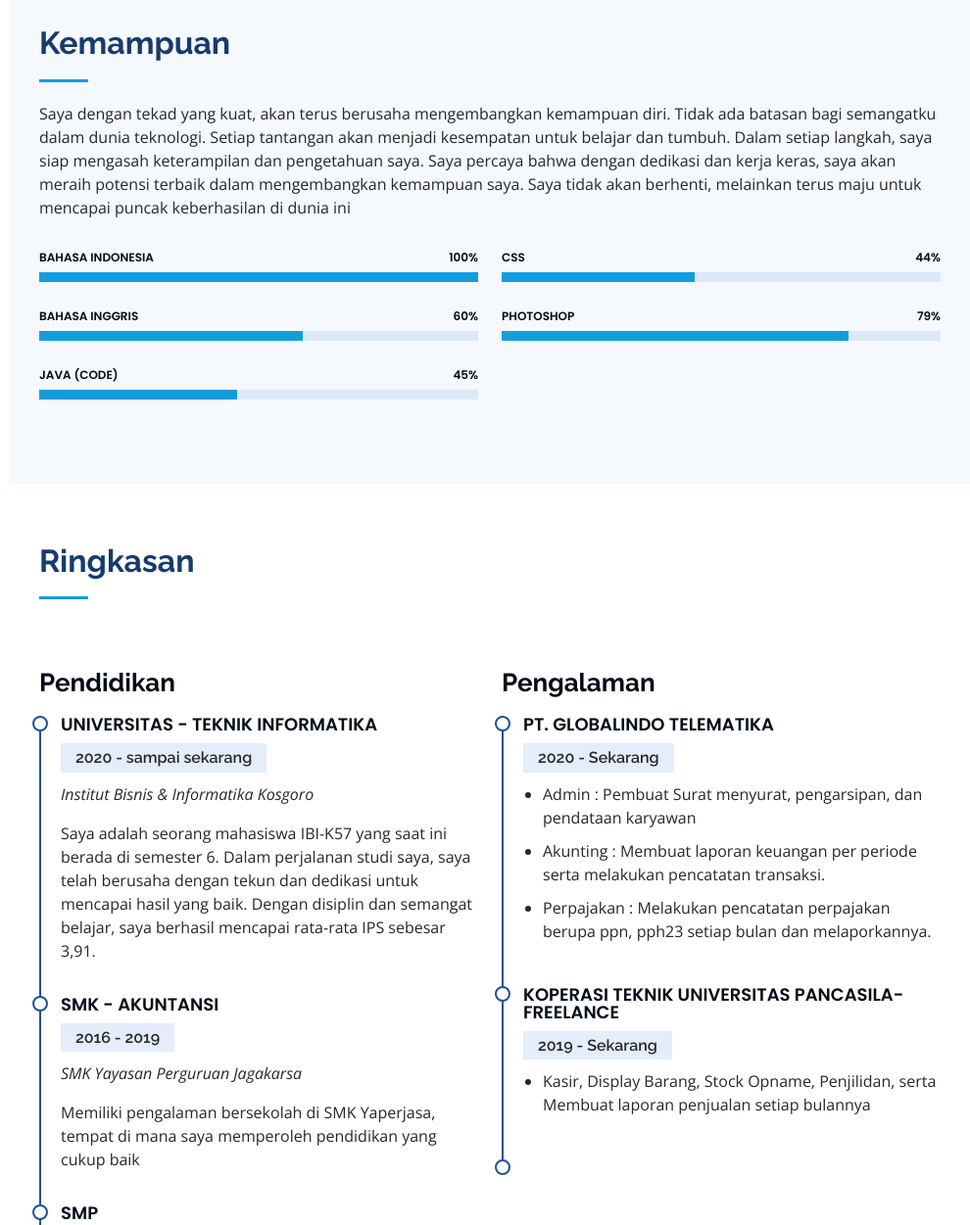
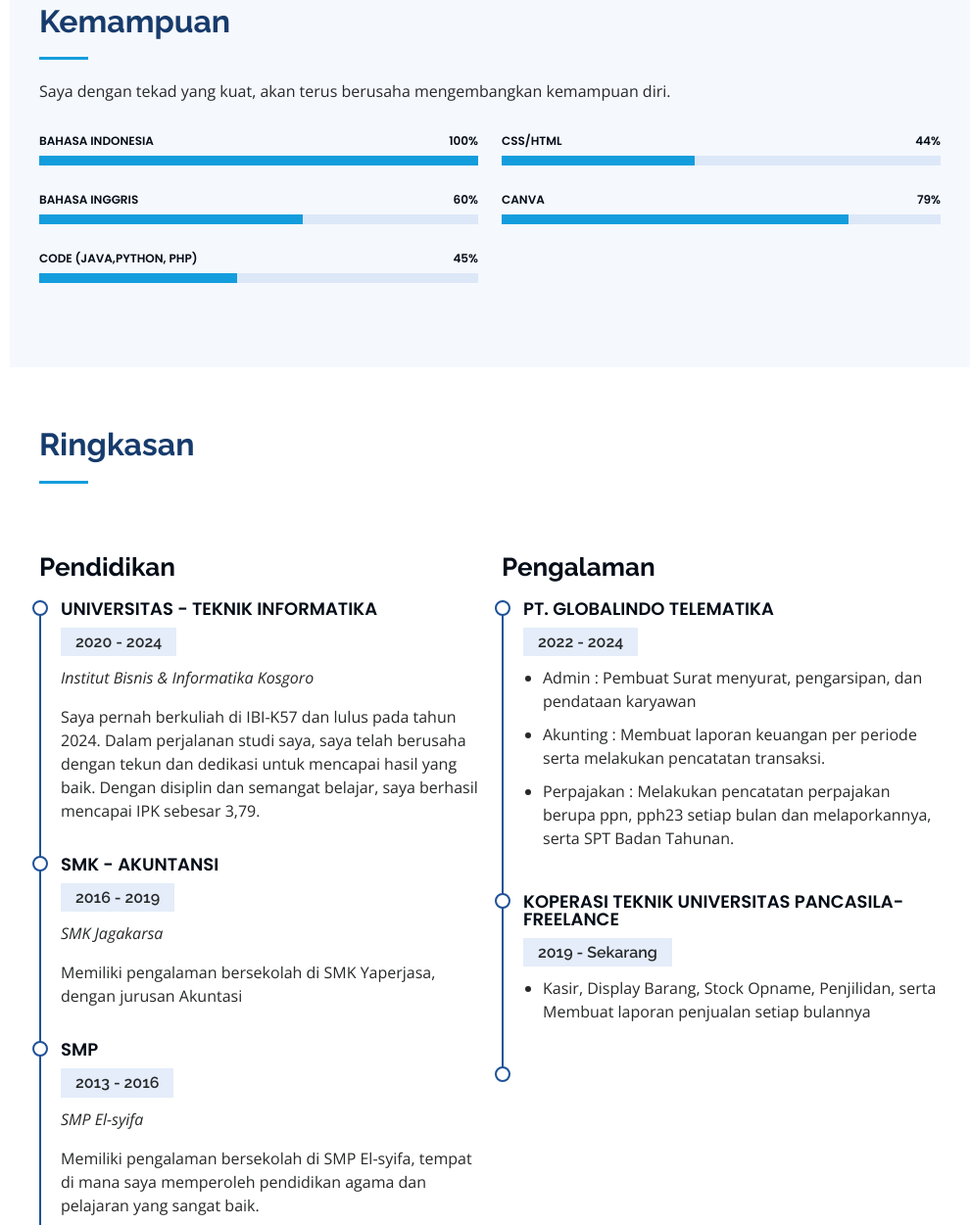
Before and after one commit to nisanurhasanah/nisanurhsnah.github.io, a plain HTML site: page index.html in a window 1280 px wide. Shown: the part 1335-2586 px from the top of the page at 98% size, without its empty margins (290-1280 px from the left). Drawn offline with nearby package versions, Linux system fonts and the light colour scheme.

Commit message:
Update index.html

```diff
--- a/index.html
+++ b/index.html
@@ -68,7 +68,7 @@
     <section id="hero" class="d-flex flex-column justify-content-center align-items-center">
       <div class="hero-container" data-aos="fade-in">
         <h1>Anisa Nurhasanah</h1>
-        <p>Saya adalah <span class="typed" data-typed-items="mahasiswa, karyawan"></span></p>
+        <p>Saya adalah <span class="typed" data-typed-items="karyawan, web developer"></span></p>
       </div>
     </section>
     <!-- End Hero -->
@@ -93,15 +93,13 @@
               <div class="row">
                 <div class="col-lg-6">
                   <ul>
-                    <li><i class="bi bi-chevron-right"></i> <strong>Tempat Lahir:</strong> <span>Cilacap</span></li>
-                    <li><i class="bi bi-chevron-right"></i> <strong>Tanggal Lahir:</strong> <span>9 Mei 2001</span></li>
+                    <li><i class="bi bi-chevron-right"></i> <strong>TTL:</strong> <span>Cilacap, 09 Mei 2001</span></li>
                     <li><i class="bi bi-chevron-right"></i> <strong>Telephon:</strong> <span>+62 858-5040-8384</span></li>
                     <li><i class="bi bi-chevron-right"></i> <strong>Domisili:</strong> <span>Jagakarsa, Jakarta Selatan</span></li>
                   </ul>
                 </div>
                 <div class="col-lg-6">
                   <ul>
-                    <li><i class="bi bi-chevron-right"></i> <strong>Umur :</strong> <span>22</span></li>
                     <li><i class="bi bi-chevron-right"></i> <strong>E-mail:</strong> <span>nisanurhsnah@gmail.com</span></li>
                   </ul>
                 </div>
@@ -118,9 +116,7 @@
           <div class="section-title">
             <h2>Kemampuan</h2>
             <p>
-              Saya dengan tekad yang kuat, akan terus berusaha mengembangkan kemampuan diri. Tidak ada batasan bagi semangatku dalam dunia teknologi. Setiap tantangan akan menjadi kesempatan untuk belajar dan tumbuh. Dalam setiap langkah,
-              saya siap mengasah keterampilan dan pengetahuan saya. Saya percaya bahwa dengan dedikasi dan kerja keras, saya akan meraih potensi terbaik dalam mengembangkan kemampuan saya. Saya tidak akan berhenti, melainkan terus maju
-              untuk mencapai puncak keberhasilan di dunia ini
+              Saya dengan tekad yang kuat, akan terus berusaha mengembangkan kemampuan diri.
             </p>
           </div>
 
@@ -141,7 +137,7 @@
               </div>
 
               <div class="progress">
-                <span class="skill">Java (Code)<i class="val">45%</i></span>
+                <span class="skill">Code (Java,Python, PHP)<i class="val">45%</i></span>
                 <div class="progress-bar-wrap">
                   <div class="progress-bar" role="progressbar" aria-valuenow="45" aria-valuemin="0" aria-valuemax="100"></div>
                 </div>
@@ -150,14 +146,14 @@
 
             <div class="col-lg-6" data-aos="fade-up" data-aos-delay="100">
               <div class="progress">
-                <span class="skill">Css<i class="val">44%</i></span>
+                <span class="skill">CSS/HTML<i class="val">44%</i></span>
                 <div class="progress-bar-wrap">
                   <div class="progress-bar" role="progressbar" aria-valuenow="44" aria-valuemin="0" aria-valuemax="100"></div>
                 </div>
               </div>
 
               <div class="progress">
-                <span class="skill">Photoshop <i class="val">79%</i></span>
+                <span class="skill">Canva<i class="val">79%</i></span>
                 <div class="progress-bar-wrap">
                   <div class="progress-bar" role="progressbar" aria-valuenow="79" aria-valuemin="0" aria-valuemax="100"></div>
                 </div>
@@ -180,24 +176,24 @@
               <h3 class="resume-title">Pendidikan</h3>
               <div class="resume-item">
                 <h4>Universitas - Teknik Informatika</h4>
-                <h5>2020 - sampai sekarang</h5>
+                <h5>2020 - 2024</h5>
                 <p><em>Institut Bisnis &amp; Informatika Kosgoro</em></p>
                 <p>
-                  Saya adalah seorang mahasiswa IBI-K57 yang saat ini berada di semester 6. Dalam perjalanan studi saya, saya telah berusaha dengan tekun dan dedikasi untuk mencapai hasil yang baik. Dengan disiplin dan semangat belajar,
-                  saya berhasil mencapai rata-rata IPS sebesar 3,91.
+                  Saya pernah berkuliah di IBI-K57 dan lulus pada tahun 2024. Dalam perjalanan studi saya, saya telah berusaha dengan tekun dan dedikasi untuk mencapai hasil yang baik. Dengan disiplin dan semangat belajar,
+                  saya berhasil mencapai IPK sebesar 3,79.
                 </p>
               </div>
               <div class="resume-item">
                 <h4>SMK - Akuntansi</h4>
                 <h5>2016 - 2019</h5>
-                <p><em>SMK Yayasan Perguruan Jagakarsa</em></p>
-                <p>Memiliki pengalaman bersekolah di SMK Yaperjasa, tempat di mana saya memperoleh pendidikan yang cukup baik</p>
+                <p><em>SMK Jagakarsa</em></p>
+                <p>Memiliki pengalaman bersekolah di SMK Yaperjasa, dengan jurusan Akuntasi</p>
               </div>
               <div class="resume-item">
                 <h4>SMP</h4>
                 <h5>2013 - 2016</h5>
                 <p><em>SMP El-syifa</em></p>
-                <p>Memiliki pengalaman bersekolah di SMP El-syifa, tempat di mana saya memperoleh pendidikan agama yang sangat baik.</p>
+                <p>Memiliki pengalaman bersekolah di SMP El-syifa, tempat di mana saya memperoleh pendidikan agama dan pelajaran yang sangat baik.</p>
               </div>
               <div class="resume-item">
                 <h4>SD</h4>
@@ -209,11 +205,11 @@
               <h3 class="resume-title">Pengalaman</h3>
               <div class="resume-item">
                 <h4>PT. Globalindo Telematika</h4>
-                <h5>2020 - Sekarang</h5>
+                <h5>2022 - 2024</h5>
                 <ul>
                   <li>Admin : Pembuat Surat menyurat, pengarsipan, dan pendataan karyawan</li>
                   <li>Akunting : Membuat laporan keuangan per periode serta melakukan pencatatan transaksi.</li>
-                  <li>Perpajakan : Melakukan pencatatan perpajakan berupa ppn, pph23 setiap bulan dan melaporkannya.</li>
+                  <li>Perpajakan : Melakukan pencatatan perpajakan berupa ppn, pph23 setiap bulan dan melaporkannya, serta SPT Badan Tahunan.</li>
                 </ul>
               </div>
               <div class="resume-item">
```
